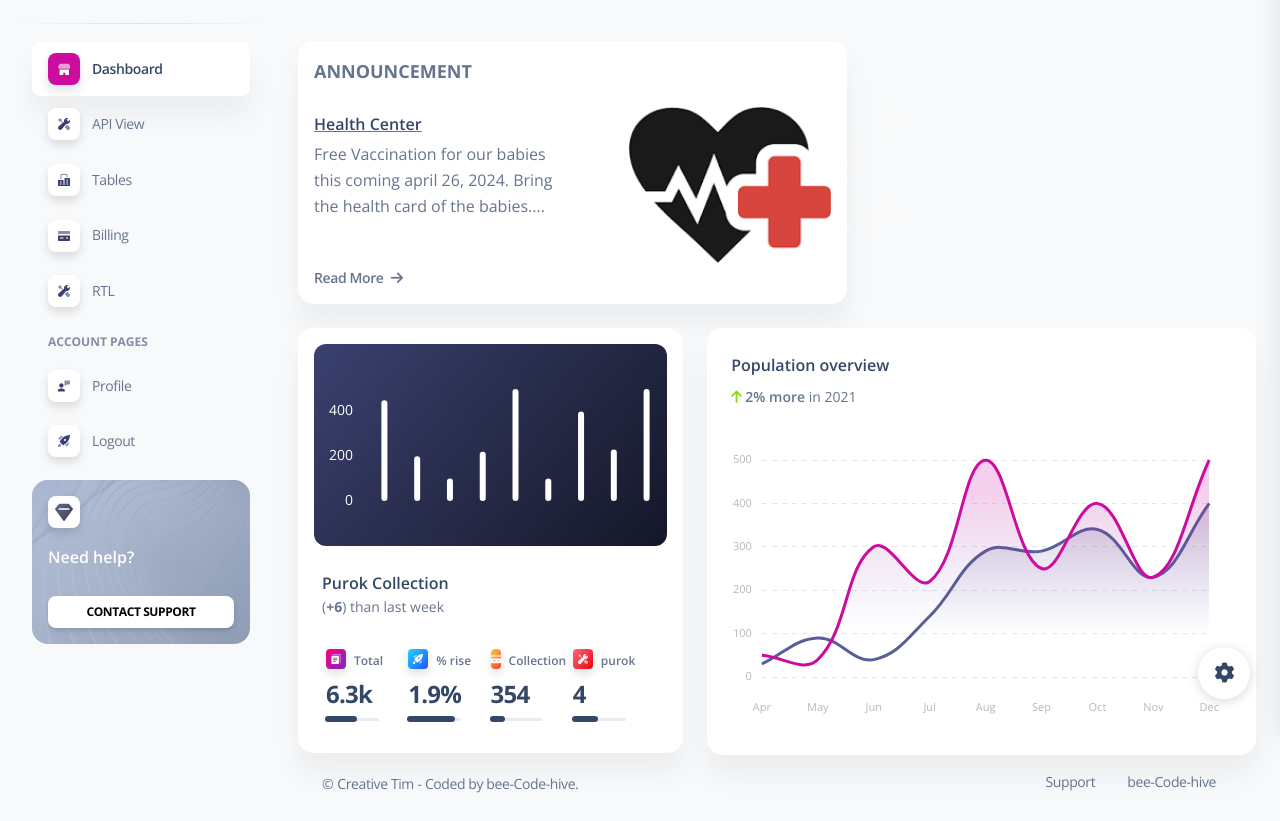
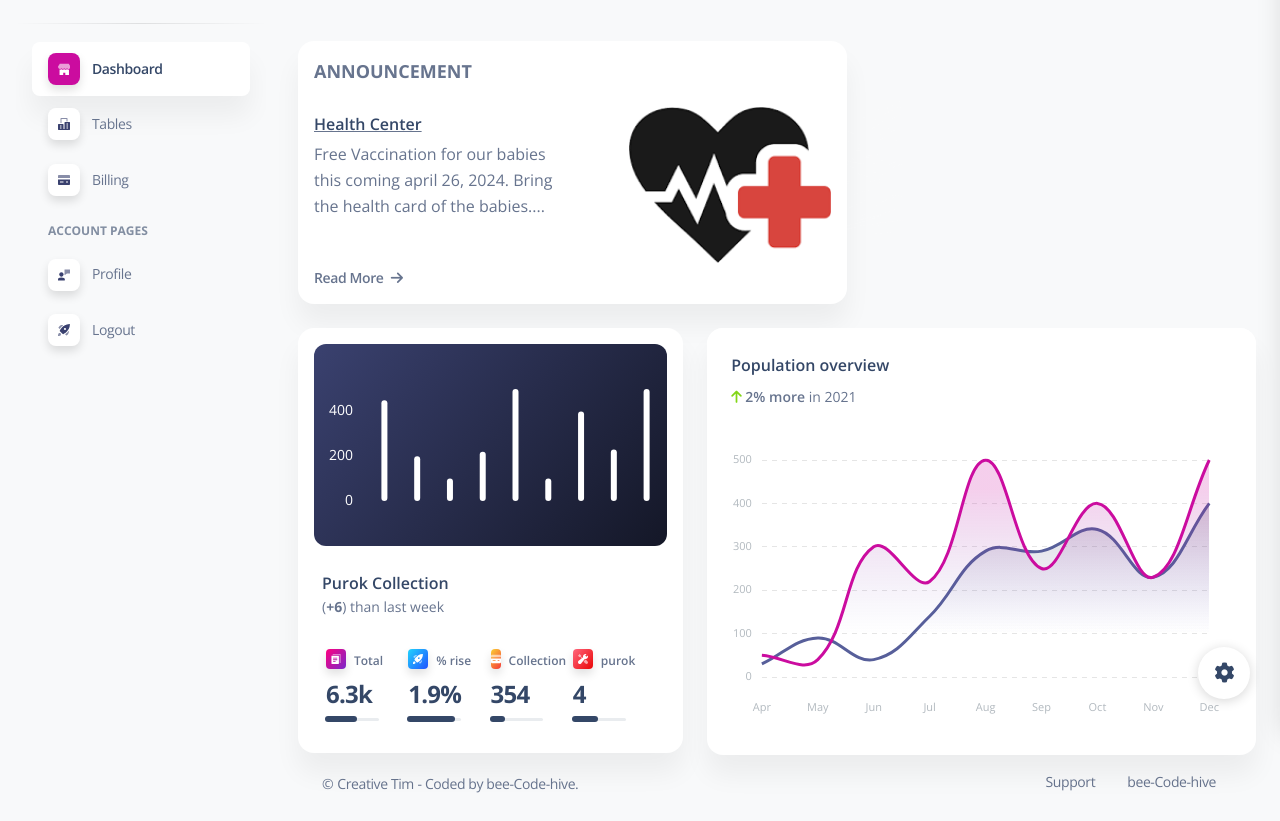
Before and after one commit to jbanban/barangayrecordsystem---Template, a Flask app: page /index in a window 1280 px wide. Shown: the part 71-892 px from the top of the page. Run offline with Flask 3, Linux system fonts and the light colour scheme; the visitor is signed in with stand-in values (Sample User, id 1); parts of the project's set-up code (start-up, migrations or seed data) failed here and were passed over; some libraries are stand-ins or nearby versions.

Commit message:
update 4-3-25

```diff
--- a/apps/templates/accounts/login.html
+++ b/apps/templates/accounts/login.html
@@ -26,7 +26,7 @@
               <div class="card card-plain mt-8">
                 <div class="card-header pb-0 text-left bg-transparent">
                   <h3 class="font-weight-bolder text-info text-gradient">
-                    Barangay Information System
+                    Barangay Record System
                   </h3>
                 </div>
                 <div class="card-body">
--- a/apps/templates/includes/navigation-fullscreen.html
+++ b/apps/templates/includes/navigation-fullscreen.html
@@ -2,7 +2,7 @@
 <nav class="navbar navbar-expand-lg blur blur-rounded top-0 z-index-3 shadow position-absolute my-3 py-2 start-0 end-0 mx-4">
     <div class="container-fluid pe-0">
       <a class="navbar-brand font-weight-bolder ms-lg-0 ms-3 " href="/">
-        Barangay Information System
+        Barangay Record System
       </a>
       <button class="navbar-toggler shadow-none ms-2" type="button" data-bs-toggle="collapse" data-bs-target="#navigation" aria-controls="navigation" aria-expanded="false" aria-label="Toggle navigation">
         <span class="navbar-toggler-icon mt-2">
--- a/apps/templates/includes/sidebar.html
+++ b/apps/templates/includes/sidebar.html
@@ -30,7 +30,7 @@
           </a>
         </li>
 
-        {% if API_GENERATOR %}
+        <!-- {% if API_GENERATOR %}
         <li class="nav-item">
           <a class="nav-link {% if 'api-view' in segment %} active {% endif %}" href="/api-view.html">
             <div class="icon icon-shape icon-sm shadow border-radius-md bg-white text-center me-2 d-flex align-items-center justify-content-center">
@@ -52,7 +52,7 @@
             <span class="nav-link-text ms-1">API View</span>
           </a>
         </li>
-        {% endif %}
+        {% endif %} -->
 
         <li class="nav-item">
           <a class="nav-link {% if 'tables' in segment %} active {% endif %}" href="/tables.html">
@@ -94,7 +94,7 @@
             <span class="nav-link-text ms-1">Billing</span>
           </a>
         </li>
-        <li class="nav-item">
+        <!-- <li class="nav-item">
           <a class="nav-link {% if 'rtl' in segment %} active {% endif %}" href="/rtl.html">
             <div class="icon icon-shape icon-sm shadow border-radius-md bg-white text-center me-2 d-flex align-items-center justify-content-center">
               <svg width="12px" height="12px" viewBox="0 0 40 40" version="1.1" xmlns="http://www.w3.org/2000/svg" xmlns:xlink="http://www.w3.org/1999/xlink">
@@ -114,7 +114,7 @@
             </div>
             <span class="nav-link-text ms-1">RTL</span>
           </a>
-        </li>
+        </li> -->
         <li class="nav-item mt-3">
           <h6 class="ps-4 ms-2 text-uppercase text-xs font-weight-bolder opacity-6">Account pages</h6>
         </li>
@@ -163,7 +163,7 @@
         </li>
       </ul>
     </div>
-    <div class="sidenav-footer mx-3 ">
+    <!-- <div class="sidenav-footer mx-3 ">
       <div class="card card-background shadow-none card-background-mask-secondary" id="sidenavCard">
         <div class="full-background" style="background-image: url('{{ config.ASSETS_ROOT }}/img/curved-images/white-curved.jpg')"></div>
         <div class="card-body text-start p-3 w-100">
@@ -178,5 +178,5 @@
           </div>
         </div>
       </div>
-    </div>
+    </div> -->
   </aside>
```
